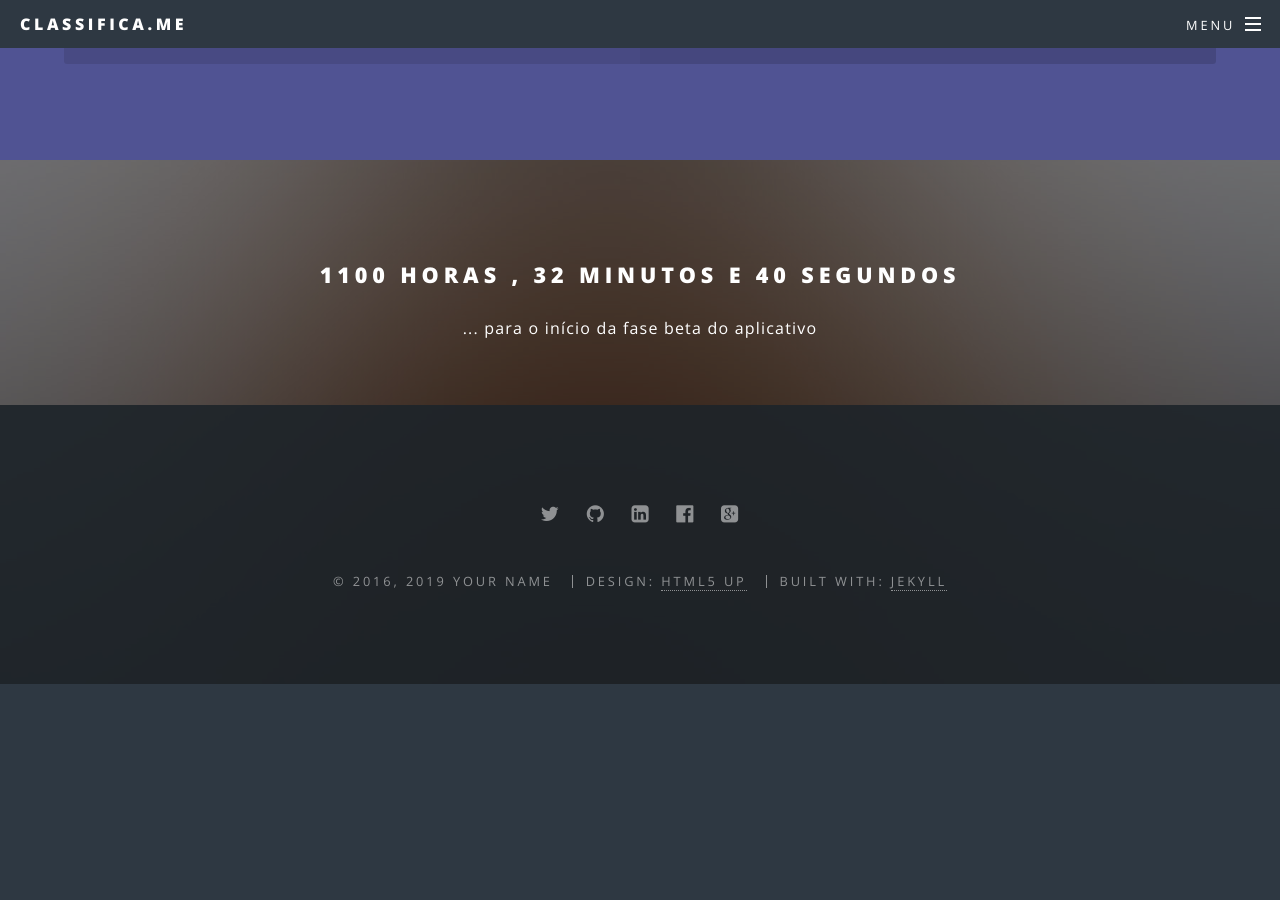
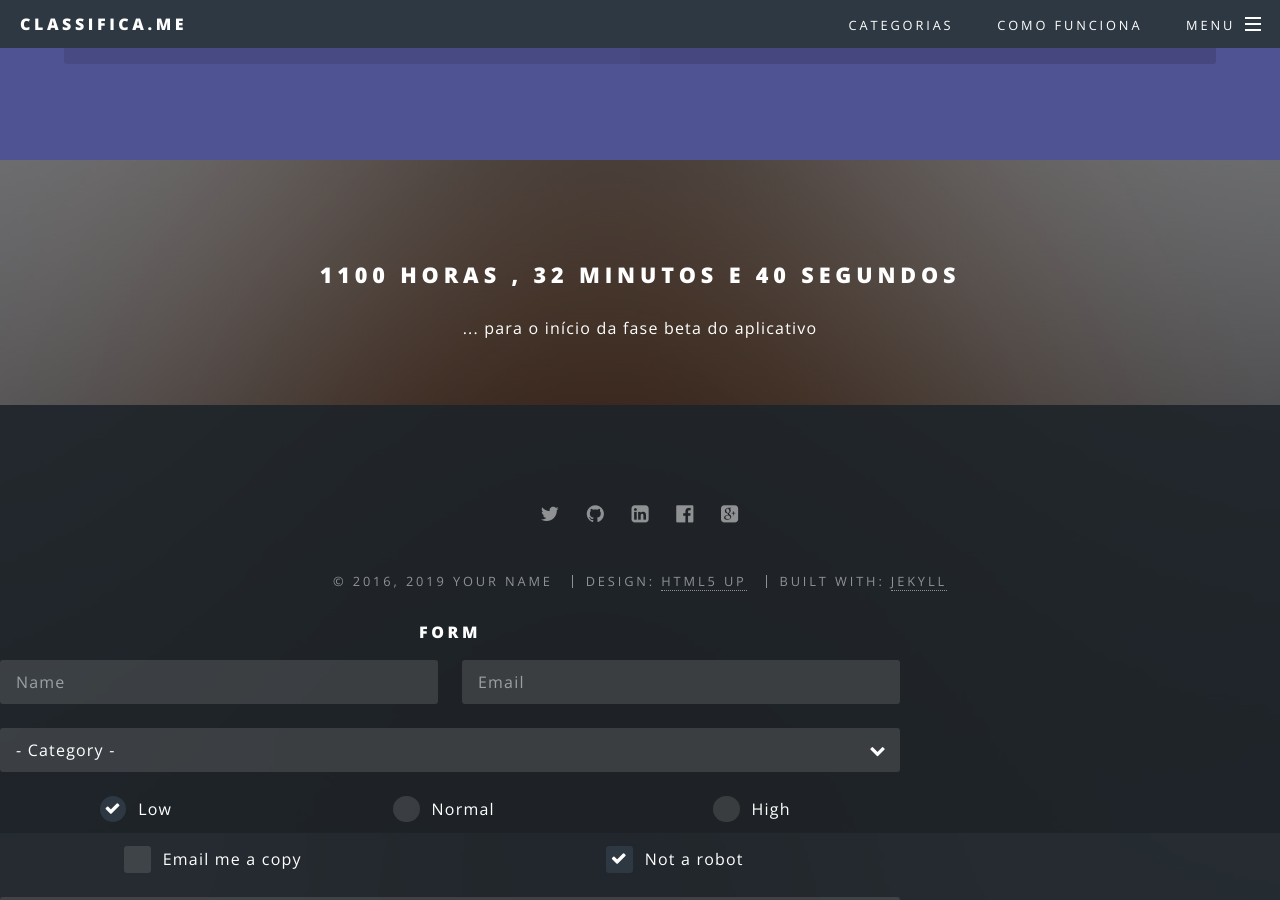
Before and after one commit to codered-co/classifica-me-web, a Jekyll site: the page built from index.html, in a window 1280 px wide and 900 px high, scrolled down 3718 px. Built offline with Jekyll 4.4.1, drawn with Linux system fonts in a browser that asks for light colours; before the commit the page ends 4402 px from its top, so only the background shows below that.

Commit message:
#4 Adicionado estrutura basica

```diff
--- a/_includes/footer.html
+++ b/_includes/footer.html
@@ -24,4 +24,57 @@
     <li>Design: <a href="http://html5up.net" target="_blank">HTML5 UP</a></li>
     <li>Built with: <a href="http://jekyllrb.com" target="_blank">Jekyll</a></li>
   </ul>
+
+  <form style="width: 100vh">
+        <h4>Form</h4>
+        <form method="post" action="#">
+          <div class="row uniform">
+            <div class="6u 12u$(xsmall)">
+              <input type="text" name="demo-name" id="demo-name" value="" placeholder="Name">
+            </div>
+            <div class="6u$ 12u$(xsmall)">
+              <input type="email" name="demo-email" id="demo-email" value="" placeholder="Email">
+            </div>
+            <div class="12u$">
+              <div class="select-wrapper">
+                <select name="demo-category" id="demo-category">
+                  <option value="">- Category -</option>
+                  <option value="1">Manufacturing</option>
+                  <option value="1">Shipping</option>
+                  <option value="1">Administration</option>
+                  <option value="1">Human Resources</option>
+                </select>
+              </div>
+            </div>
+            <div class="4u 12u$(small)">
+              <input type="radio" id="demo-priority-low" name="demo-priority" checked="">
+              <label for="demo-priority-low">Low</label>
+            </div>
+            <div class="4u 12u$(small)">
+              <input type="radio" id="demo-priority-normal" name="demo-priority">
+              <label for="demo-priority-normal">Normal</label>
+            </div>
+            <div class="4u$ 12u$(small)">
+              <input type="radio" id="demo-priority-high" name="demo-priority">
+              <label for="demo-priority-high">High</label>
+            </div>
+            <div class="6u 12u$(small)">
+              <input type="checkbox" id="demo-copy" name="demo-copy">
+              <label for="demo-copy">Email me a copy</label>
+            </div>
+            <div class="6u$ 12u$(small)">
+              <input type="checkbox" id="demo-human" name="demo-human" checked="">
+              <label for="demo-human">Not a robot</label>
+            </div>
+            <div class="12u$">
+              <textarea name="demo-message" id="demo-message" placeholder="Enter your message" rows="6"></textarea>
+            </div>
+            <div class="12u$">
+              <ul class="actions">
+                <li><input type="submit" value="Send Message" class="special"></li>
+                <li><input type="reset" value="Reset"></li>
+              </ul>
+            </div>
+          </div>
+        </form>
 </footer>
--- a/_includes/header.html
+++ b/_includes/header.html
@@ -4,6 +4,8 @@
 
   <nav id="nav">
     <ul>
+      <li><a href="">Categorias</a></li>
+      <li><a href="">Como Funciona</a></li>
       <li class="special">
         <a href="#menu" class="menuToggle"><span>Menu</span></a>
         <div id="menu">
```
Also changed, not shown: index.html (line endings or trailing spaces).
